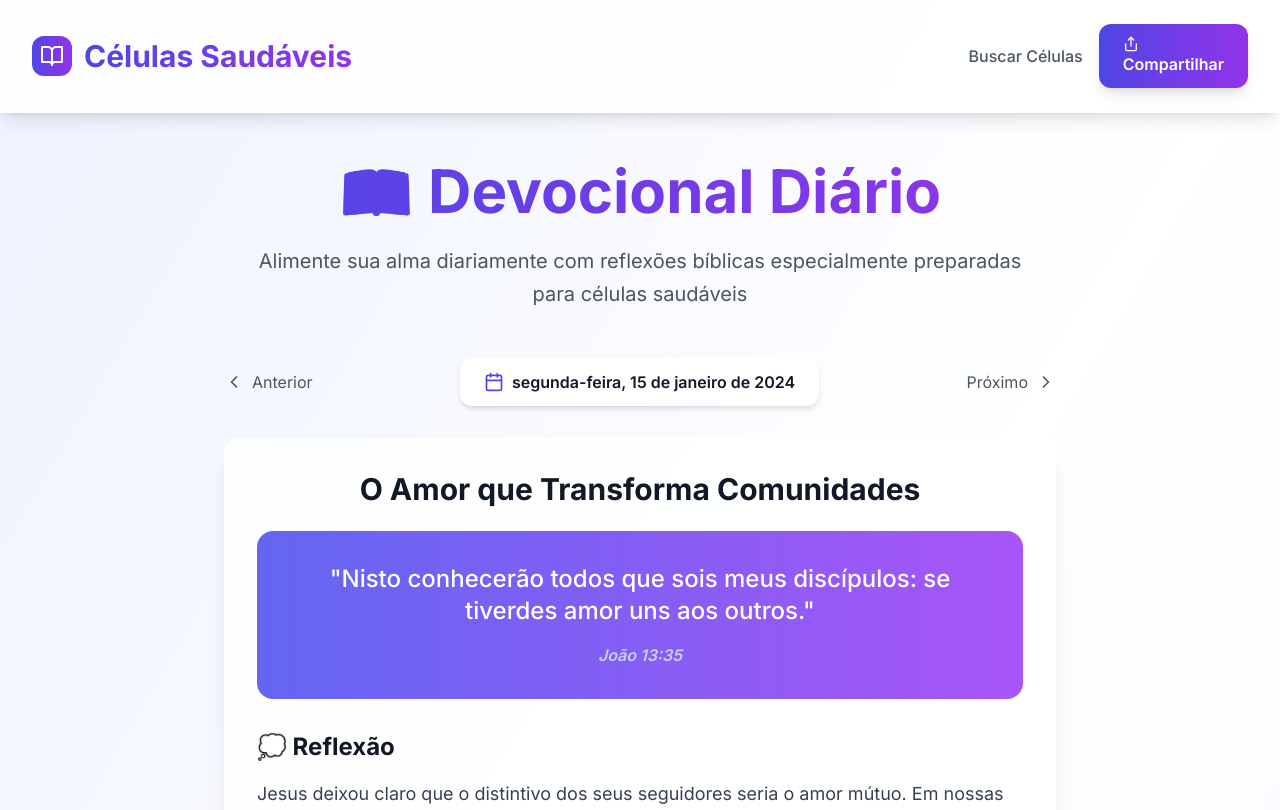
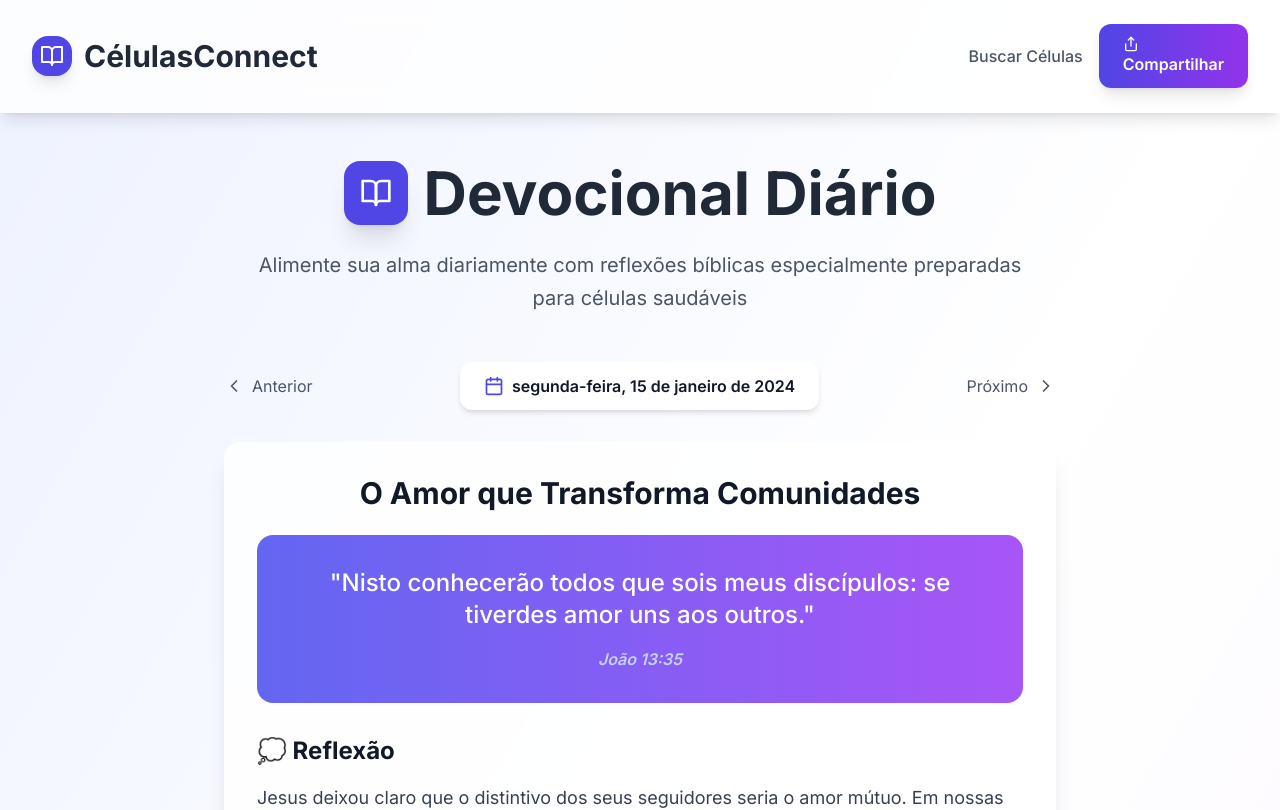
Before and after one commit to fernandozg07/celulas-connect, a Next.js app: page /devocionais in a window 1280 px wide. Shown: the top 810 px of the page. Built offline with nearby package versions, Linux system fonts and the light colour scheme.

Commit message:
🔧 Fix: Corrigindo ícones borrados em Devocionais, Depoimentos e Orações

```diff
--- a/app/depoimentos/page.tsx
+++ b/app/depoimentos/page.tsx
@@ -103,10 +103,10 @@ export default function DepoimentosPage() {
         <div className="max-w-7xl mx-auto px-4 sm:px-6 lg:px-8">
           <div className="flex justify-between items-center py-4 md:py-6">
             <Link href="/" className="flex items-center space-x-2 md:space-x-3">
-              <div className="w-8 h-8 md:w-10 md:h-10 bg-gradient-to-r from-yellow-600 to-orange-600 rounded-xl flex items-center justify-center">
+              <div className="w-8 h-8 md:w-10 md:h-10 bg-yellow-600 rounded-2xl flex items-center justify-center shadow-lg">
                 <Quote className="w-4 h-4 md:w-6 md:h-6 text-white" />
               </div>
-              <span className="text-xl md:text-3xl font-bold bg-gradient-to-r from-yellow-600 to-orange-600 bg-clip-text text-transparent">Células Saudáveis</span>
+              <span className="text-xl md:text-3xl font-bold text-gray-800">CélulasConnect</span>
             </Link>
             <div className="flex items-center space-x-2 md:space-x-4">
               <Link href="/buscar" className="hidden sm:block text-gray-600 hover:text-yellow-600 font-medium transition-colors">
@@ -124,9 +124,14 @@ export default function DepoimentosPage() {
       <div className="max-w-6xl mx-auto px-4 sm:px-6 lg:px-8 py-12">
         {/* Hero Section */}
         <div className="text-center mb-16">
-          <h1 className="text-4xl md:text-6xl font-bold bg-gradient-to-r from-yellow-600 to-orange-600 bg-clip-text text-transparent mb-6">
-            🎤 Depoimentos
-          </h1>
+          <div className="flex items-center justify-center mb-6">
+            <div className="w-16 h-16 bg-yellow-600 rounded-2xl flex items-center justify-center shadow-xl mr-4">
+              <Quote className="w-8 h-8 text-white" />
+            </div>
+            <h1 className="text-4xl md:text-6xl font-bold text-gray-800">
+              Depoimentos
+            </h1>
+          </div>
           <p className="text-xl text-gray-600 max-w-3xl mx-auto leading-relaxed">
             Veja como o Células Saudáveis tem transformado igrejas e fortalecido comunidades pelo Brasil
           </p>
--- a/app/devocionais/page.tsx
+++ b/app/devocionais/page.tsx
@@ -100,10 +100,10 @@ export default function DevocionaisPage() {
         <div className="max-w-7xl mx-auto px-4 sm:px-6 lg:px-8">
           <div className="flex justify-between items-center py-4 md:py-6">
             <Link href="/" className="flex items-center space-x-2 md:space-x-3">
-              <div className="w-8 h-8 md:w-10 md:h-10 bg-gradient-to-r from-indigo-600 to-purple-600 rounded-xl flex items-center justify-center">
+              <div className="w-8 h-8 md:w-10 md:h-10 bg-indigo-600 rounded-2xl flex items-center justify-center shadow-lg">
                 <BookOpen className="w-4 h-4 md:w-6 md:h-6 text-white" />
               </div>
-              <span className="text-xl md:text-3xl font-bold bg-gradient-to-r from-indigo-600 to-purple-600 bg-clip-text text-transparent">Células Saudáveis</span>
+              <span className="text-xl md:text-3xl font-bold text-gray-800">CélulasConnect</span>
             </Link>
             <div className="flex items-center space-x-2 md:space-x-4">
               <Link href="/buscar" className="hidden sm:block text-gray-600 hover:text-indigo-600 font-medium transition-colors">
@@ -125,9 +125,14 @@ export default function DevocionaisPage() {
       <div className="max-w-4xl mx-auto px-4 sm:px-6 lg:px-8 py-12">
         {/* Hero Section */}
         <div className="text-center mb-12">
-          <h1 className="text-4xl md:text-6xl font-bold bg-gradient-to-r from-indigo-600 to-purple-600 bg-clip-text text-transparent mb-6">
-            📖 Devocional Diário
-          </h1>
+          <div className="flex items-center justify-center mb-6">
+            <div className="w-16 h-16 bg-indigo-600 rounded-2xl flex items-center justify-center shadow-xl mr-4">
+              <BookOpen className="w-8 h-8 text-white" />
+            </div>
+            <h1 className="text-4xl md:text-6xl font-bold text-gray-800">
+              Devocional Diário
+            </h1>
+          </div>
           <p className="text-xl text-gray-600 max-w-3xl mx-auto leading-relaxed">
             Alimente sua alma diariamente com reflexões bíblicas especialmente preparadas para células saudáveis
           </p>
--- a/app/oracoes/page.tsx
+++ b/app/oracoes/page.tsx
@@ -111,10 +111,10 @@ export default function OracoesPage() {
         <div className="max-w-7xl mx-auto px-4 sm:px-6 lg:px-8">
           <div className="flex justify-between items-center py-4 md:py-6">
             <Link href="/" className="flex items-center space-x-2 md:space-x-3">
-              <div className="w-8 h-8 md:w-10 md:h-10 bg-gradient-to-r from-purple-600 to-pink-600 rounded-xl flex items-center justify-center">
+              <div className="w-8 h-8 md:w-10 md:h-10 bg-purple-600 rounded-2xl flex items-center justify-center shadow-lg">
                 <Heart className="w-4 h-4 md:w-6 md:h-6 text-white" />
               </div>
-              <span className="text-xl md:text-3xl font-bold bg-gradient-to-r from-purple-600 to-pink-600 bg-clip-text text-transparent">Células Saudáveis</span>
+              <span className="text-xl md:text-3xl font-bold text-gray-800">CélulasConnect</span>
             </Link>
             <div className="flex items-center space-x-2 md:space-x-4">
               <Link href="/buscar" className="hidden sm:block text-gray-600 hover:text-purple-600 font-medium transition-colors">
@@ -136,9 +136,14 @@ export default function OracoesPage() {
       <div className="max-w-4xl mx-auto px-4 sm:px-6 lg:px-8 py-12">
         {/* Hero Section */}
         <div className="text-center mb-12">
-          <h1 className="text-4xl md:text-6xl font-bold bg-gradient-to-r from-purple-600 to-pink-600 bg-clip-text text-transparent mb-6">
-            🙏 Muro de Oração
-          </h1>
+          <div className="flex items-center justify-center mb-6">
+            <div className="w-16 h-16 bg-purple-600 rounded-2xl flex items-center justify-center shadow-xl mr-4">
+              <Heart className="w-8 h-8 text-white" />
+            </div>
+            <h1 className="text-4xl md:text-6xl font-bold text-gray-800">
+              Muro de Oração
+            </h1>
+          </div>
           <p className="text-xl text-gray-600 max-w-3xl mx-auto leading-relaxed">
             Compartilhe seus pedidos de oração e ore pelos pedidos de outros irmãos. Juntos somos mais fortes!
           </p>
```
